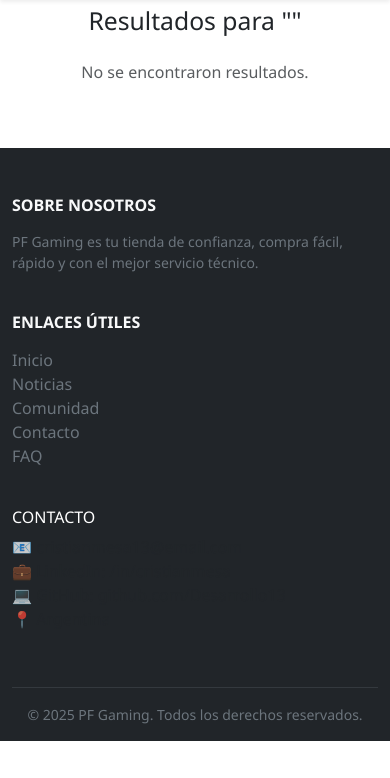
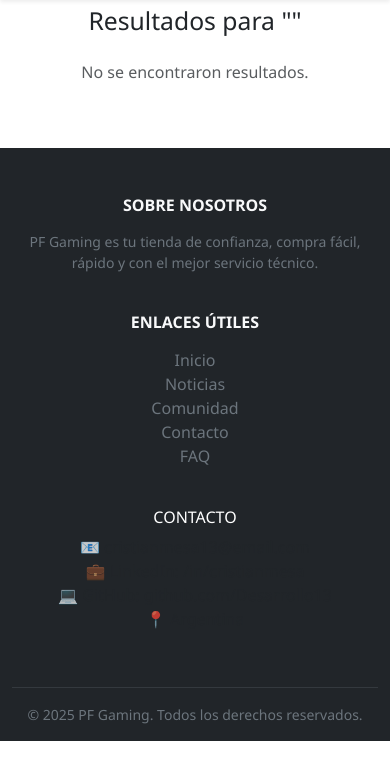
Before and after one commit to Desarrollo13/Tienda_de_VideoJuegos, a Django app: page /buscador/ in a window 390 px wide. Shown: the part 66-844 px from the top of the page. Run offline with Django 5.2, Linux system fonts and the light colour scheme; data that the repository does not hold is empty; parts of the project's set-up code (start-up, migrations or seed data) failed here and were passed over.

Commit message:
Actualizacion del footer

```diff
--- a/templates/base.html
+++ b/templates/base.html
@@ -175,7 +175,7 @@
     <div class="container">
       <div class="row">
         <!-- SOBRE NOSOTROS -->
-        <div class="col-md-4 mb-4">
+        <div class="col-md-4 mb-4 text-center text-md-start">
           <h6 class="text-uppercase fw-bold mb-3">Sobre nosotros</h6>
           <p class="text-secondary small">
             PF Gaming es tu tienda de confianza, compra fácil, rápido y con el
@@ -184,7 +184,7 @@
         </div>
 
         <!-- ENLACES ÚTILES -->
-        <div class="col-md-4 mb-4">
+        <div class="col-md-4 mb-4 text-center text-md-start">
           <h6 class="text-uppercase fw-bold mb-3">Enlaces útiles</h6>
           <ul class="list-unstyled">
             <li>
@@ -216,7 +216,7 @@
         </div>
 
         <!-- CONTACTO -->
-        <div class="col-md-4 mb-4">
+        <div class="col-md-4 mb-4 text-center text-md-start">
           <h6 class="text-white">CONTACTO</h6>
           <ul class="list-unstyled text-muted">
             <li>📧 cristianmesa13@email.com</li>
```
